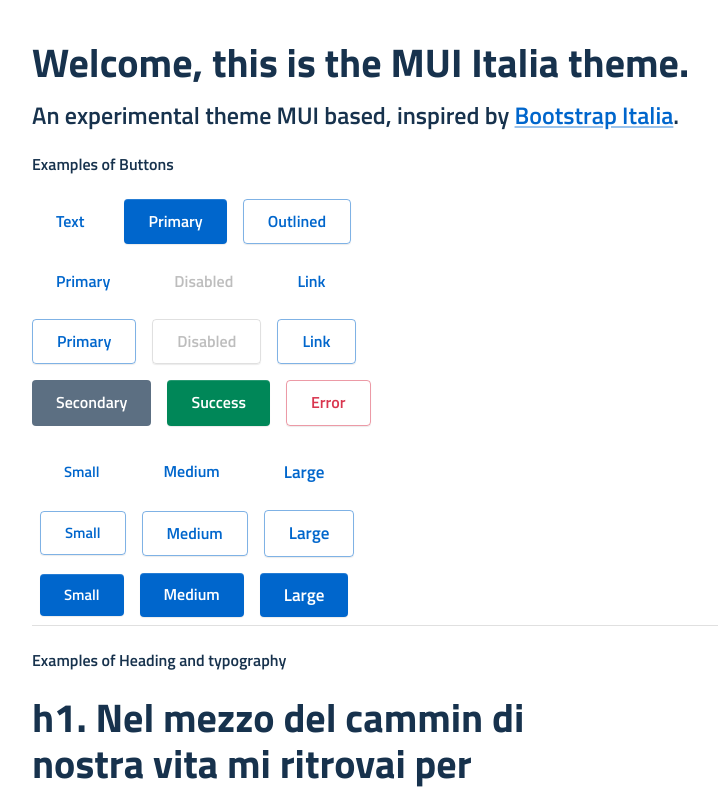
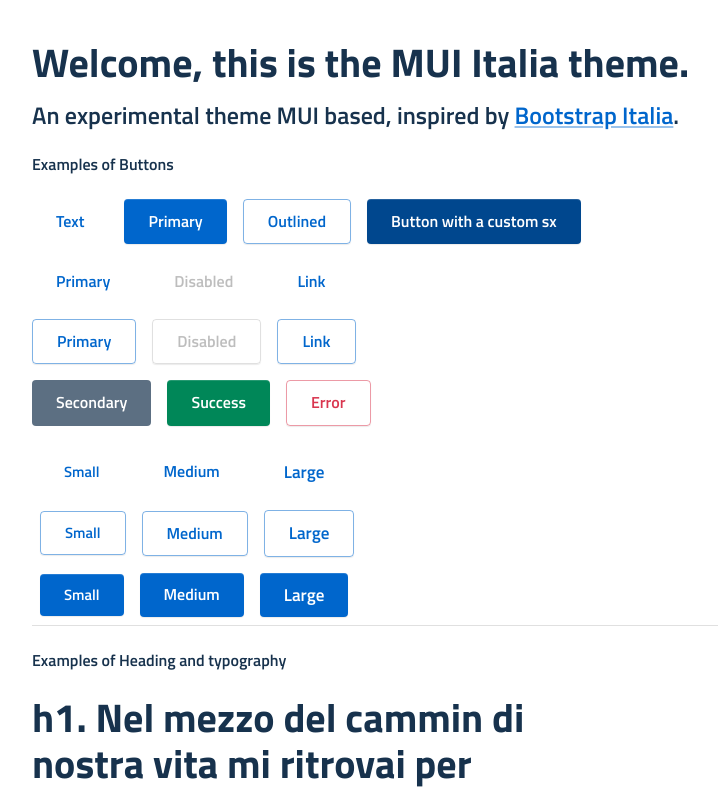
Before and after one commit to pagopa/mui-italia, a React (Create React App) app: page / in a window 1280 px wide. Shown: the top 793 px of the page, without its empty margins (8-726 px from the left). Built offline with nearby package versions, Linux system fonts and the light colour scheme.

Commit message:
Buttons: added sx example

```diff
--- a/src/componentsexample/Buttons.tsx
+++ b/src/componentsexample/Buttons.tsx
@@ -8,6 +8,9 @@
       <Button variant="text">Text</Button>
       <Button variant="contained">Primary</Button>
       <Button variant="outlined">Outlined</Button>
+      <Button variant="contained" sx={{ backgroundColor: "primary.dark" }}>
+        Button with a custom sx
+      </Button>
     </Stack>
     <Stack direction="row" spacing={2} my={2}>
       <Button>Primary</Button>
```
